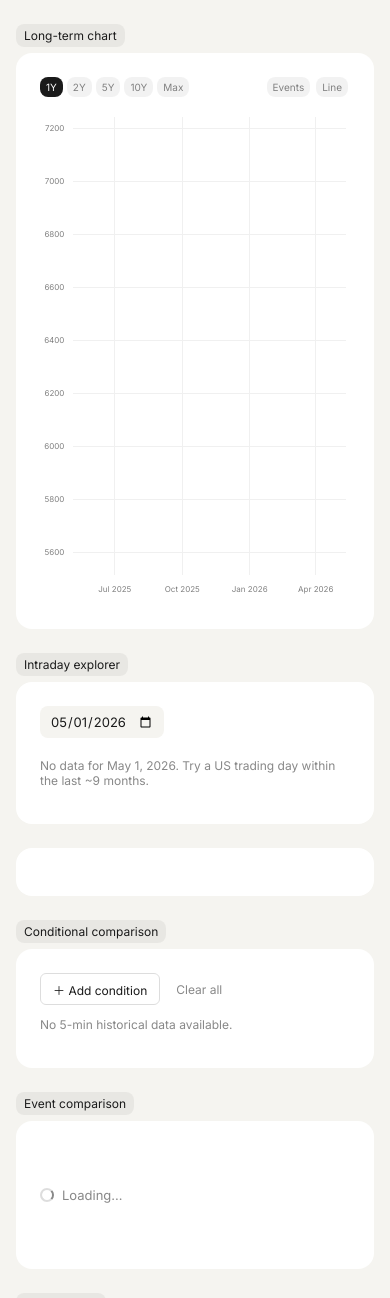
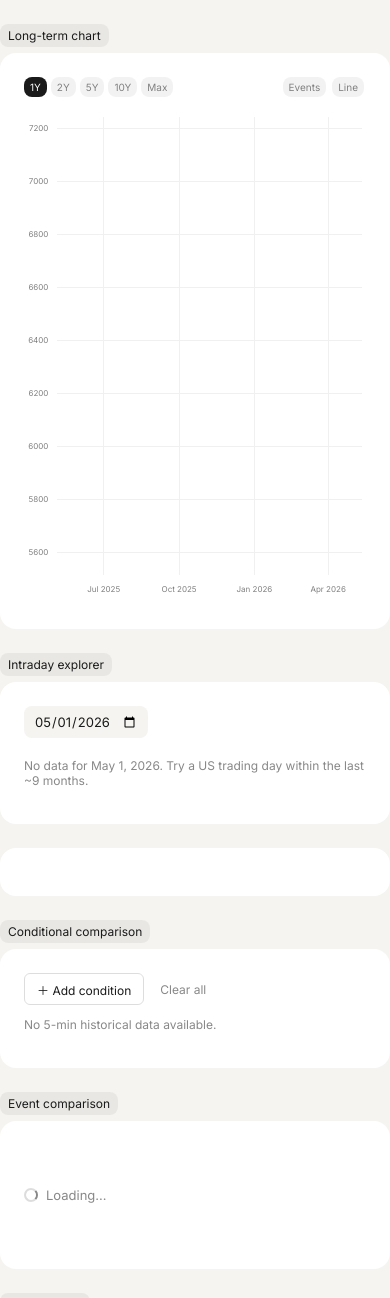
Before and after one commit to augustang/spx-dash, a Flask app: page /study in a window 390 px wide. Shown: the part 115-1413 px from the top of the page. Run offline with Flask 3, Linux system fonts and the light colour scheme; the visitor is signed in with stand-in values (Sample User, id 1); data that the repository does not hold is empty; some libraries are stand-ins or nearby versions.

Commit message:
Remove all horizontal padding on mobile for header and main
Co-authored-by: Cursor <cursoragent@cursor.com>

```diff
--- a/static/style.css
+++ b/static/style.css
@@ -106,10 +106,10 @@ main {
 
 @media (max-width: 768px) {
     main {
-        padding: 24px 16px 64px;
+        padding: 24px 0 64px;
     }
     .spx-header {
-        padding: 16px 16px 16px;
+        padding: 16px 0 16px;
     }
     .spx-header-left {
         flex-wrap: wrap;
```
